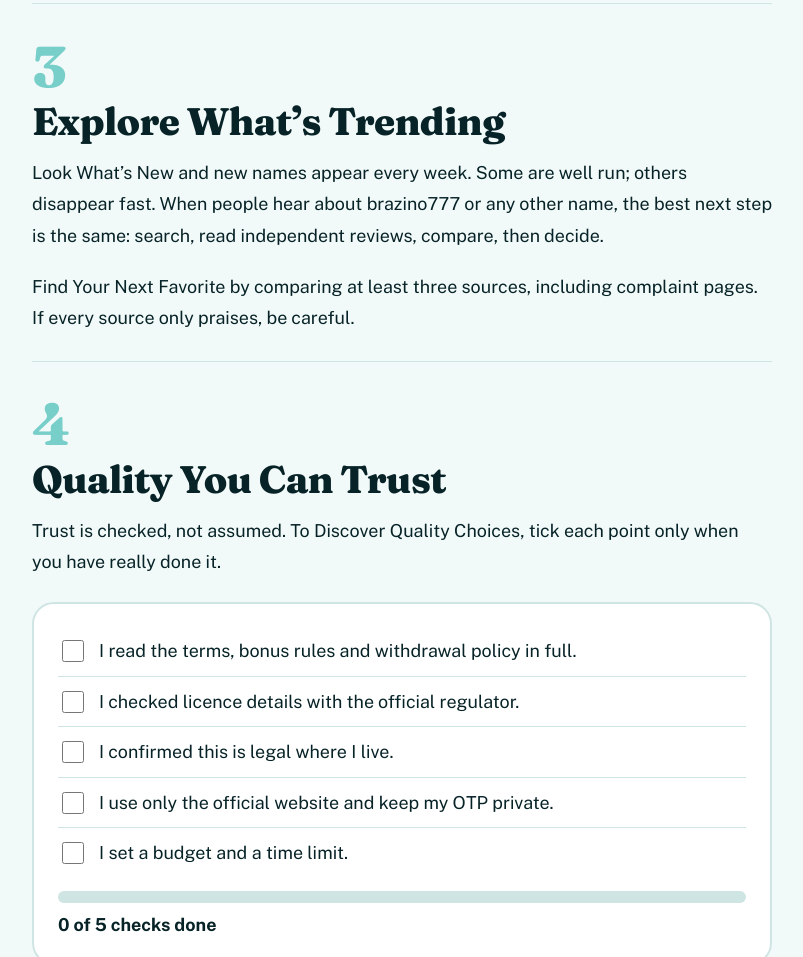
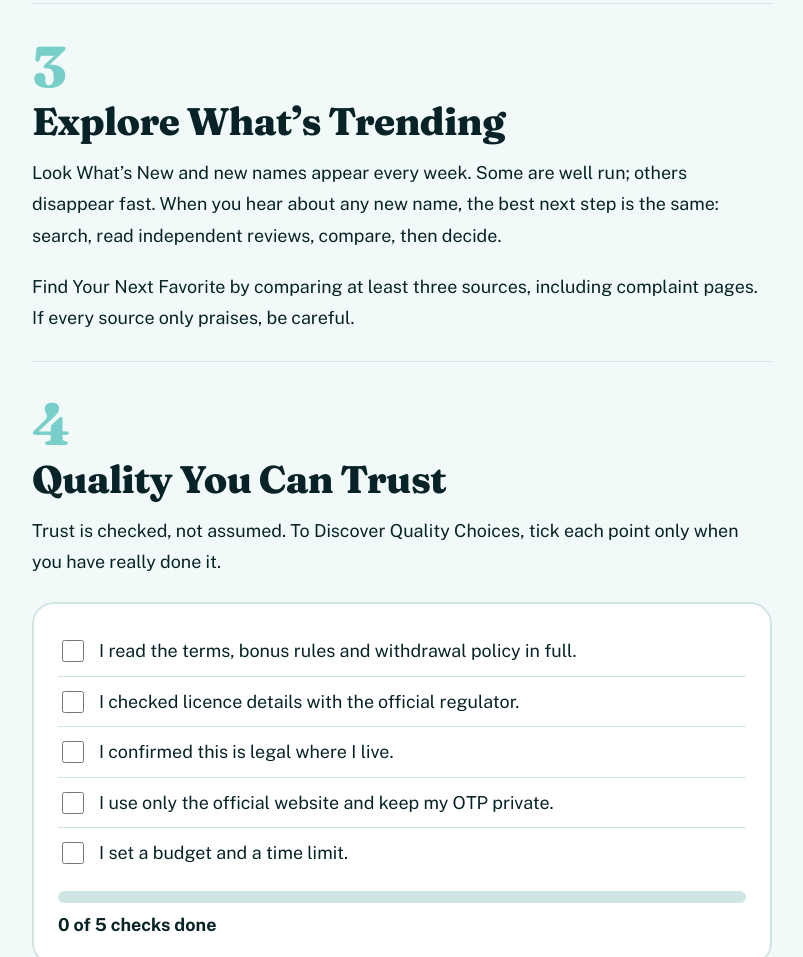
Before and after one commit to netfy587-sys/Brazwin, a plain HTML site: page index.html in a window 1280 px wide. Shown: the part 1697-2654 px from the top of the page, without its empty margins (238-1041 px from the left). Drawn offline with nearby package versions, Linux system fonts and the light colour scheme.

Commit message:
Update index.html

```diff
--- a/index.html
+++ b/index.html
@@ -5,7 +5,7 @@
 <meta name="viewport" content="width=device-width, initial-scale=1, viewport-fit=cover">
 <title>Brazwin – Find What You Need | Your Choice, Your Way</title>
 <meta name="description" content="A reader's handbook for smarter online choices: explore your options, check quality you can trust and learn more online. Adults 18+ only.">
-<meta name="keywords" content="brazino777, find what you need, explore your options, find your best match, explore what's trending, make your next move">
+<meta name="keywords" content="find what you need, explore your options, find your best match, explore what's trending, make your next move">
 <link rel="stylesheet" href="https://fonts.googleapis.com/css2?family=Fraunces:opsz,wght@9..144,600;9..144,800&family=Public+Sans:wght@400;500;700&display=swap">
 <style>
 :root{--bg:#f2faf9;--paper:#fff;--ink:#072327;--muted:#476468;--line:#cfe5e3;--teal:#04353d;--aqua:#00a39b;--orange:#ff8a1f;--fs:1.12rem;--onteal:#fff;color-scheme:light dark;box-sizing:border-box;padding-top:env(safe-area-inset-top,0px);padding-bottom:env(safe-area-inset-bottom,0px)}
@@ -111,7 +111,7 @@ footer{padding:24px 20px;text-align:center;font-size:.85rem;color:var(--muted)}
 
 <section class="chapter"><div class="no">3</div>
 <h2>Explore What’s Trending</h2>
-<p>Look What’s New and new names appear every week. Some are well run; others disappear fast. When people hear about brazino777 or any other name, the best next step is the same: search, read independent reviews, compare, then decide.</p>
+<p>Look What’s New and new names appear every week. Some are well run; others disappear fast. When you hear about any new name, the best next step is the same: search, read independent reviews, compare, then decide.</p>
 <p>Find Your Next Favorite by comparing at least three sources, including complaint pages. If every source only praises, be careful.</p>
 </section>
 
```
